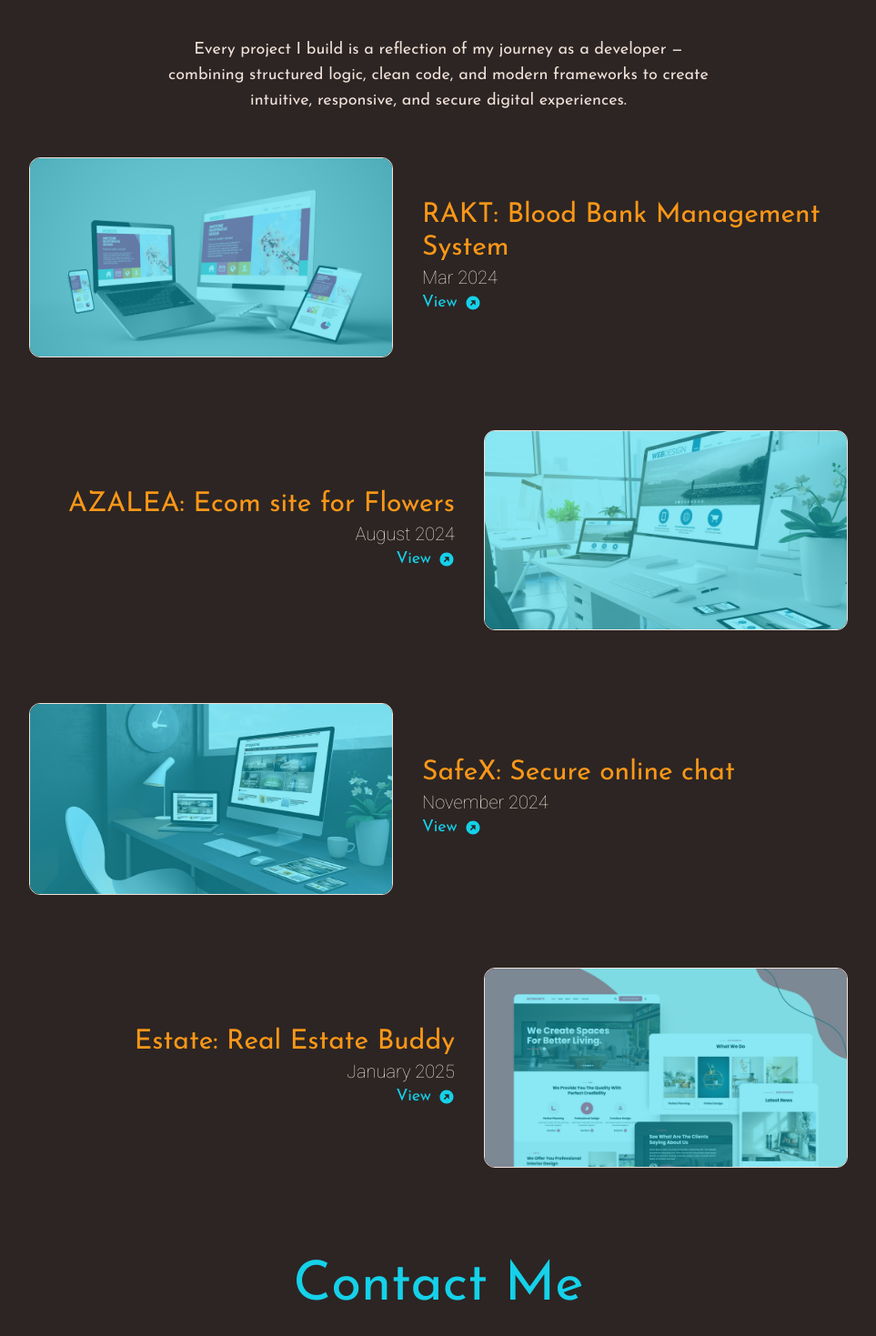
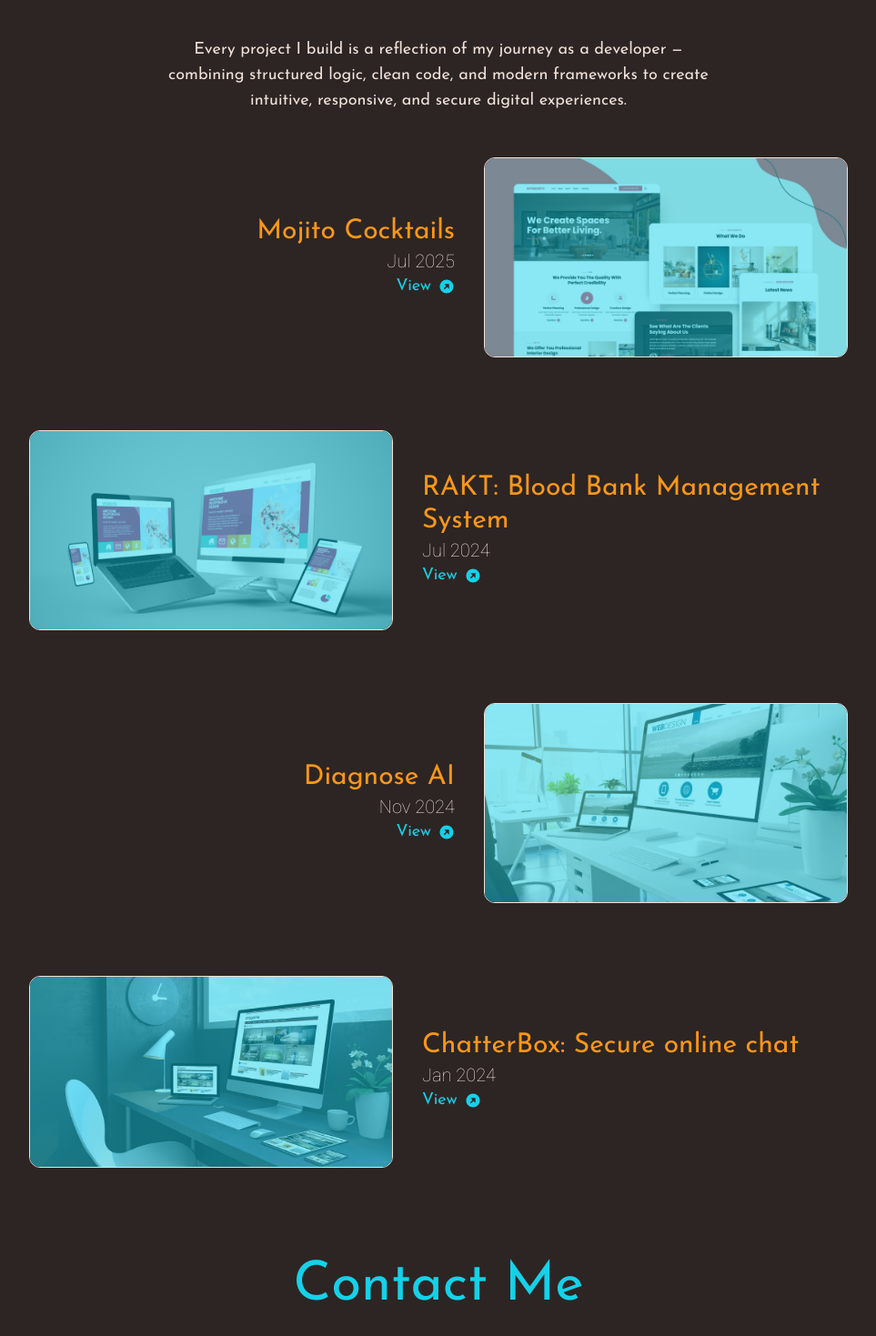
Before and after one commit to PriyankaAsthana/Priyanka-Portfolio, a React (Vite) app: page / in a window 1280 px wide. Shown: the part 3116-4585 px from the top of the page at 91% size, without its empty margins (158-1121 px from the left). Built offline with nearby package versions, Linux system fonts and the light colour scheme.

Commit message:
Update ProjectsMain.jsx

```diff
--- a/src/components/projectsSection/ProjectsMain.jsx
+++ b/src/components/projectsSection/ProjectsMain.jsx
@@ -6,31 +6,31 @@ import { fadeIn } from '../../FramerMotion/variance';
 
 const projects = [
   {
+  name: 'Mojito Cocktails',
+  year: 'Jul 2025',
+  align:'left',
+  image:'/images/website-img-4.jpg',
+  link:'https://mojito-cocktails-cyan.vercel.app/',
+ },
+  {
   name:'RAKT: Blood Bank Management System',
-  year:'Mar 2024',
+  year:'Jul 2024',
   align:'right',
   image:'/images/website-img-1.jpg',
   link: '#',
  },
  {
-  name: 'AZALEA: Ecom site for Flowers',
-  year: 'August 2024',
+  name: 'Diagnose AI',
+  year: 'Nov 2024',
   align:'left',
   image:'/images/website-img-2.webp',
   link:'#',
  },
  {
-  name: 'SafeX: Secure online chat',
-  year: 'November 2024',
+  name: 'ChatterBox: Secure online chat',
+  year: 'Jan 2024',
   align:'right',
   image:'/images/website-img-3.jpg',
-  link:'#',
- },
- {
-  name: 'Estate: Real Estate Buddy',
-  year: 'January 2025',
-  align:'left',
-  image:'/images/website-img-4.jpg',
   link:'#',
  },
 ]
```
